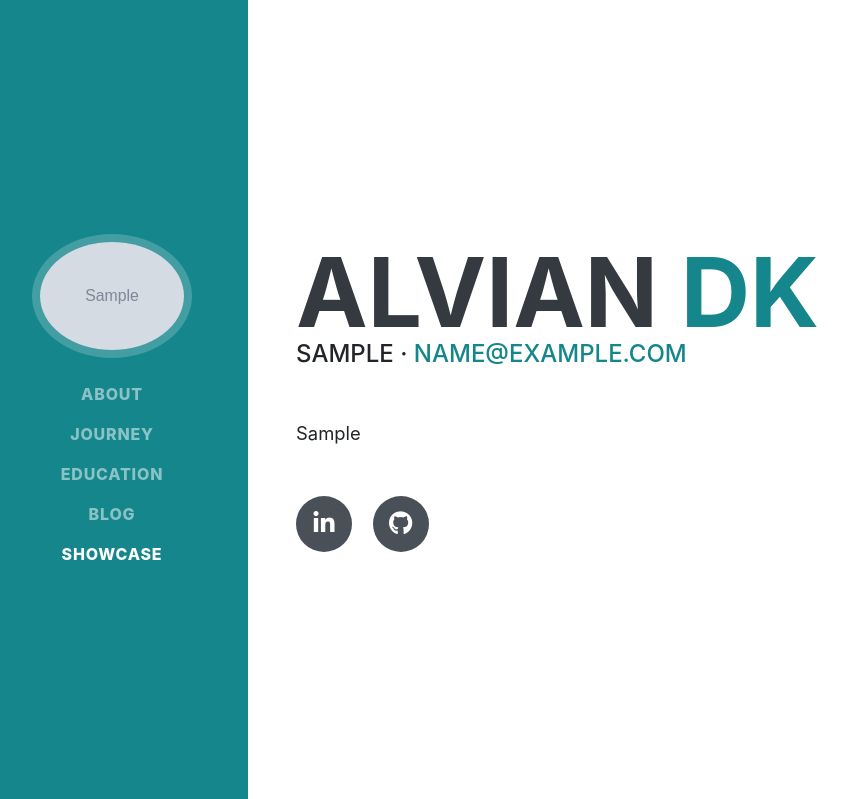
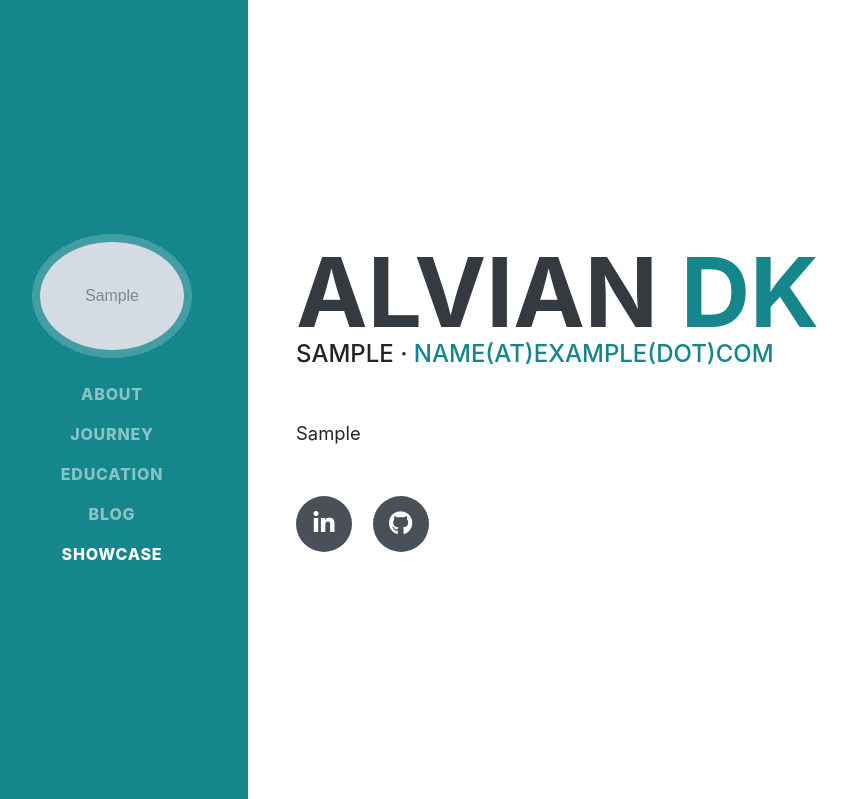
Before and after one commit to alviandk/personal_website, a Django app: page / in a window 1280 px wide. Shown: the top 799 px of the page, without its empty margins (24-871 px from the left). Run offline with Django 3.2, Linux system fonts and the light colour scheme; tables that the repository leaves empty hold one stand-in row (values such as "Sample post"); grey boxes marked "Sample" are stand-in pictures; some libraries are stand-ins or nearby versions; some web fonts are replaced.

Commit message:
email masking

```diff
--- /dev/null
+++ b/about_me/templatetags/string_filter.py
@@ -0,0 +1,13 @@
+from django import template
+
+register = template.Library()
+
+
+@register.filter
+def replace_at(value):
+    return value.replace("@", "(at)")
+
+
+@register.filter
+def replace_dot(value):
+    return value.replace(".", "(dot)")
--- a/templates/home.html
+++ b/templates/home.html
@@ -1,5 +1,6 @@
 {% extends 'base_template.html' %}
     {% load static %}
+    {% load string_filter %}
 
     {% block title %} Alvian DK - Senior Software Engineer {% endblock title %}
 
@@ -51,7 +52,7 @@
           <span class="text-primary">DK</span>
         </h1>
         <div class="subheading mb-5">{{ personal_information.location }} ·
-          <a href="#">{{ personal_information.email }}</a>
+          <a href="#">{{ personal_information.email | replace_at | replace_dot }}</a>
         </div>
         <p class="lead mb-5">
             {{ description.long_version }}
--- a/templates/project/detail.html
+++ b/templates/project/detail.html
@@ -49,8 +49,8 @@
           </div>
         </div>
         <div class="col-xl-6 col-lg-6">
-            <div class="featured-text text-center text-lg-left">
-                <h4>Description</h4>
+            <div class="featured-text text-left text-lg-left">
+                <h2>Description</h2>
                 <p class="text-black-50 mb-0">
                   {{ project.description }}
                 </p>
```
